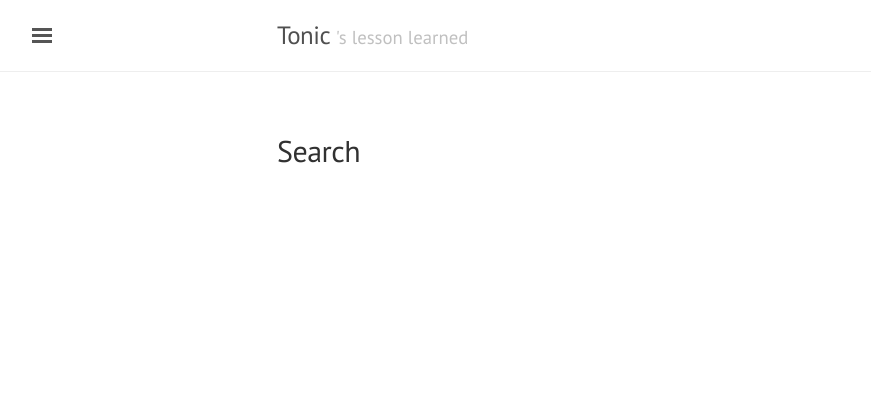
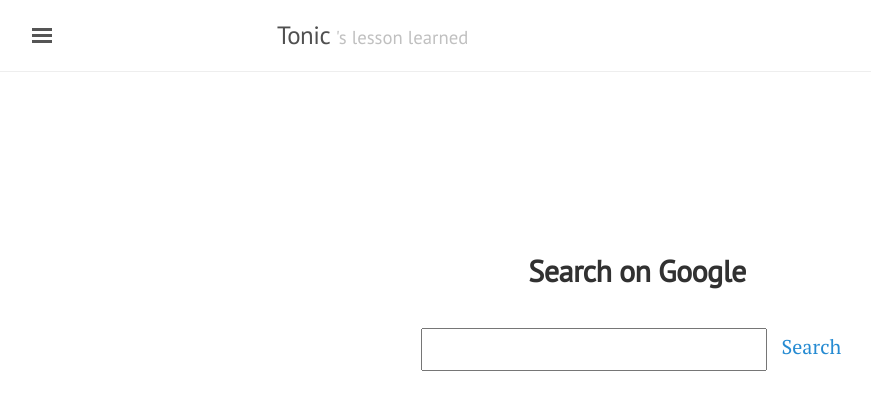
Before and after one commit to jwkcp/jwkcp.github.com, a Jekyll site: the page built from search/index.html, in a window 1280 px wide. Shown: the top 410 px of the page, without its empty margins (3-874 px from the left). Built offline with Jekyll 4.4.1, drawn with Linux system fonts in a browser that asks for light colours.

Commit message:
head.html에서 {{ site.baseurl }} 제거

```diff
--- a/_config.yml
+++ b/_config.yml
@@ -11,7 +11,7 @@ title:               Tonic
 tagline:             '''s lesson learned'
 description:         'Lessons learned in developing some useful things.'
 url:                 https://jwkcp.github.io
-baseurl:
+baseurl:             ''
 
 # gems: [jekyll-paginate]
 # paginate:            5
--- a/_includes/head.html
+++ b/_includes/head.html
@@ -15,15 +15,15 @@
   </title>
 
   <!-- CSS -->
-  <link rel="stylesheet" href="{{ site.baseurl }}/public/css/poole.css">
-  <link rel="stylesheet" href="{{ site.baseurl }}/public/css/syntax.css">
-  <link rel="stylesheet" href="{{ site.baseurl }}/public/css/lanyon.css">
-  <link rel="stylesheet" href="{{ site.baseurl }}/public/css/jwkcp.css">
+  <link rel="stylesheet" href="/public/css/poole.css">
+  <link rel="stylesheet" href="/public/css/syntax.css">
+  <link rel="stylesheet" href="/public/css/lanyon.css">
+  <link rel="stylesheet" href="/public/css/jwkcp.css">
   <link rel="stylesheet" href="https://fonts.googleapis.com/css?family=PT+Serif:400,400italic,700%7CPT+Sans:400">
 
   <!-- Icons -->
-  <link rel="apple-touch-icon-precomposed" sizes="144x144" href="{{ site.baseurl }}/public/apple-touch-icon-precomposed.png">
-  <link rel="shortcut icon" href="{{ site.baseurl }}/public/favicon.ico">
+  <link rel="apple-touch-icon-precomposed" sizes="144x144" href="/public/apple-touch-icon-precomposed.png">
+  <link rel="shortcut icon" href="/public/favicon.ico">
 
   <!-- RSS -->
   <link rel="alternate" type="application/rss+xml" title="RSS" href="/atom.xml">
--- a/_includes/sidebar.html
+++ b/_includes/sidebar.html
@@ -9,7 +9,7 @@
   </div>
 
   <nav class="sidebar-nav">
-    <a class="sidebar-nav-item{% if page.url == site.baseurl %} active{% endif %}" href="{{ site.baseurl }}/">Home</a>
+    <a class="sidebar-nav-item{% if page.url == site.url %} active{% endif %}" href="/">Home</a>
 
     {% comment %}
       The code below dynamically generates a sidebar nav of pages with
@@ -29,8 +29,8 @@
     <a class="sidebar-nav-item" href="{{ site.github.repo }}/archive/v{{ site.version }}.zip">Download</a>
     <a class="sidebar-nav-item" href="{{ site.github.repo }}">GitHub project</a>
     -->
-    <a class="sidebar-nav-item" href="{{ site.baseurl }}/archives">Archives</a>
-    <a class="sidebar-nav-item" href="{{ site.baseurl }}/search">Search</a>
+    <a class="sidebar-nav-item" href="/archives">Archives</a>
+    <a class="sidebar-nav-item" href="/search">Search</a>
 
   </nav>
 
--- a/public/css/jwkcp.css
+++ b/public/css/jwkcp.css
@@ -561,3 +561,27 @@ a.pagination-item:hover {
 .layout-reverse.sidebar-overlay #sidebar-checkbox:checked ~ .sidebar {
   box-shadow: -.25rem 0 .5rem rgba(0,0,0,.1);
 }
+
+/* jwkcp's custom css */
+#search_box_container {
+  padding-top: 100px;
+  margin: 0 auto;
+  width: 60%;
+}
+
+#search_box_container h2 {
+  padding-bottom: 20px;
+  text-align: center;
+  font-weight: bold;
+}
+
+#search_box_container #search_keyword_box {
+  width: 80%;
+  padding: 12px 20px;
+  margin: 8px 0;
+  box-sizing: border-box;
+}
+
+#search_box_container #search_button {
+  margin-left: 15px;
+}
--- a/search/index.html
+++ b/search/index.html
@@ -3,4 +3,7 @@ layout: default
 title: Search
 ---
 
-<h2>Search</h2>
+<div id="search_box_container">
+  <h2>Search on Google</h2>
+  <input type="text" id="search_keyword_box" name="search_keyword_box"><a id="search_button" href="#">Search</a>
+</div>
```
